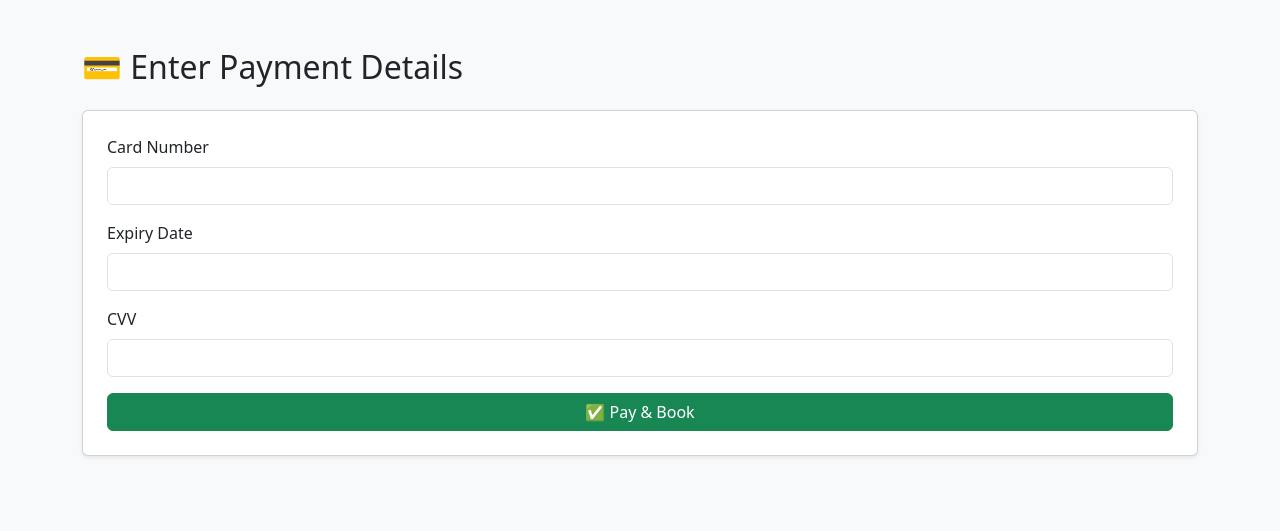
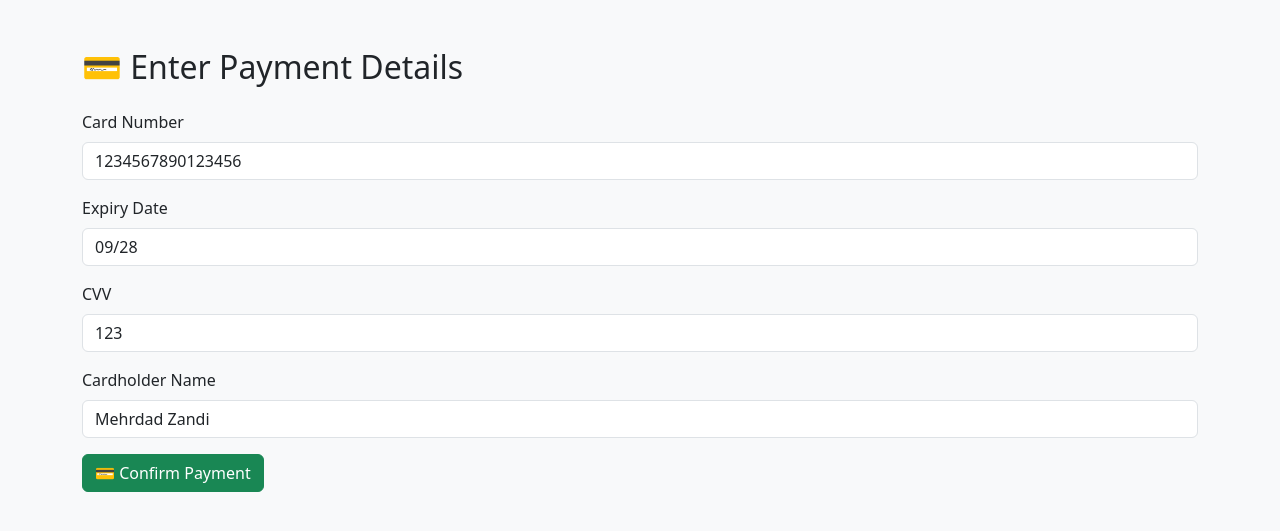
Before and after one commit to mehzan07/FlightFinder-, a Flask app: template templates/payment_form.html in a window 1280 px wide. Shown: the top 531 px of the page. Run offline with Flask 3, Linux system fonts and the light colour scheme; the template is opened without the code that fills it, so the values that code supplies are empty; parts of the project's set-up code (start-up, migrations or seed data) failed here and were passed over.

Commit message:
developed until booking confirmed

```diff
--- a/app.py
+++ b/app.py
@@ -128,12 +128,51 @@
     result = travel_form_handler(destination, departure_date, return_date)
     return render_template("travel_results.html", **result)
 
+
+
 @app.route("/confirm", methods=["POST"])
 def confirm():
     selected_flight = request.form.get("selected_flight")
     if not selected_flight:
         return "No flight selected", 400
-    return render_template("confirmation.html", flight=selected_flight)
+
+    # Assuming selected_flight is a JSON string
+    import json
+    try:
+        flight = json.loads(selected_flight)
+    except Exception:
+        return "Invalid flight data", 400
+
+    return render_template("confirmation.html", flight=flight)
+
+
+@app.route("/finalize-booking", methods=["POST"])
+def finalize_booking():
+    try:
+        card_number = request.form.get("card_number")
+        expiry = request.form.get("expiry")
+        cvv = request.form.get("cvv")
+        cardholder_name = request.form.get("cardholder_name")
+
+        # Get flight data from hidden input
+        import json
+        flight_json = request.form.get("flight_data")
+        flight = json.loads(flight_json) if flight_json else {}
+
+        if not all([card_number, expiry, cvv, cardholder_name]):
+            raise ValueError("Missing one or more payment fields")
+
+        app.logger.info(f"Payment received from {cardholder_name}, card ending in {card_number[-4:]}")
+
+        return render_template("booking_success.html", name=cardholder_name, flight=flight)
+
+    except Exception as e:
+        import traceback
+        app.logger.error("Error during finalize_booking:\n" + traceback.format_exc())
+        return "Something went wrong during payment processing", 500
+
+
+
 
 # === Health Check ===
 @app.route("/health", methods=["GET"])
--- a/templates/payment_form.html
+++ b/templates/payment_form.html
@@ -2,31 +2,43 @@
 <html>
   <head>
     <title>Payment</title>
-    <link href="https://cdn.jsdelivr.net/npm/bootstrap@5.3.0/dist/css/bootstrap.min.css" rel="stylesheet">
+    <link href="https://cdn.jsdelivr.net/npm/bootstrap@5.3.0/dist/css/bootstrap.min.css" rel="stylesheet" />
   </head>
   <body class="bg-light">
     <div class="container mt-5">
       <h2 class="mb-4">💳 Enter Payment Details</h2>
-    <form action="/complete-booking" method="post" class="card p-4 shadow-sm">
-        <input type="hidden" name="flight_data" value='{{ flight | tojson | safe }}'>
-        <input type="hidden" name="name" value="{{ name }}">
-        <input type="hidden" name="email" value="{{ email }}">
-        <input type="hidden" name="phone" value="{{ phone }}">
+      <form action="/finalize-booking" method="post">
+        <!-- Hidden flight data passed from previous step -->
+        <input type="hidden" name="flight_data" value='{{ flight | tojson }}' />
 
         <div class="mb-3">
-            <label class="form-label">Card Number</label>
-            <input type="text" class="form-control" name="card_number" required>
-        </div>
-        <div class="mb-3">
-            <label class="form-label">Expiry Date</label>
-            <input type="text" class="form-control" name="expiry" required>
-        </div>
-        <div class="mb-3">
-            <label class="form-label">CVV</label>
-            <input type="text" class="form-control" name="cvv" required>
+          <label for="card_number" class="form-label">Card Number</label>
+          <input type="text" id="card_number" class="form-control" name="card_number"
+                 maxlength="19" pattern="\d{16,19}" value="1234567890123456"
+                 placeholder="1234 5678 9012 3456" required />
         </div>
 
-        <button type="submit" class="btn btn-success">✅ Pay & Book</button>
+        <div class="mb-3">
+          <label for="expiry" class="form-label">Expiry Date</label>
+          <input type="text" id="expiry" class="form-control" name="expiry"
+                 maxlength="5" pattern="\d{2}/\d{2}" value="09/28"
+                 placeholder="MM/YY" required />
+        </div>
+
+        <div class="mb-3">
+          <label for="cvv" class="form-label">CVV</label>
+          <input type="text" id="cvv" class="form-control" name="cvv"
+                 maxlength="4" pattern="\d{3,4}" value="123"
+                 placeholder="123" required />
+        </div>
+
+        <div class="mb-3">
+          <label for="cardholder_name" class="form-label">Cardholder Name</label>
+          <input type="text" id="cardholder_name" class="form-control" name="cardholder_name"
+                 value="Mehrdad Zandi" placeholder="Full name on card" required />
+        </div>
+
+        <button type="submit" class="btn btn-success">💳 Confirm Payment</button>
       </form>
     </div>
   </body>
--- a/templates/travel_form.html
+++ b/templates/travel_form.html
@@ -64,7 +64,7 @@
         <div class="mb-3">
             <label class="form-label" for="date_from">📅 Depart</label>
             <input type="date" id="date_from" name="date_from" class="form-control" required
-                   value="{{ session.last_search.departure if session.last_search else form_data.date_from if form_data else '2025-10-10' }}">
+                   value="{{ session.last_search.departure if session.last_search else form_data.date_from if form_data else '2025-12-10' }}">
         </div>
 
             <!-- Return Date -->
@@ -72,7 +72,7 @@
                 style="{% if form_data and form_data.trip_type == 'one-way' %}display:none;{% endif %}">
                 <label class="form-label" for="date_to">📅 Return</label>
                     <input type="date" id="date_to" name="date_to" class="form-control"
-                    value="{{ session.last_search.return if session.last_search else form_data.date_to if form_data else '2025-10-17' }}"
+                    value="{{ session.last_search.return if session.last_search else form_data.date_to if form_data else '2025-12-17' }}"
                     {% if not form_data or form_data.trip_type == 'round-trip' %}required{% endif %}>
                  </div>
         <!-- Passengers -->
```
Also changed, not shown: templates/confirmation.html (added, +24 -0 lines). Lines whose indentation alone changed are shown as unchanged.
